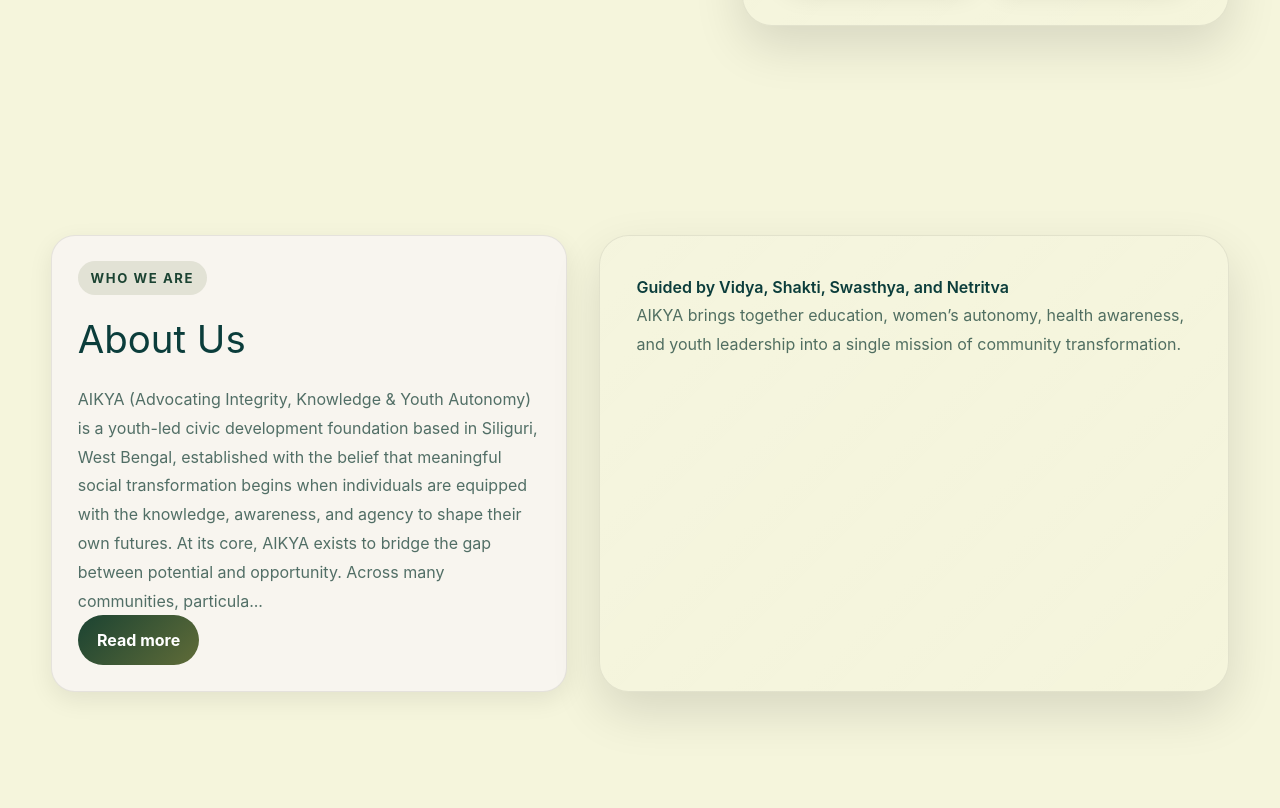
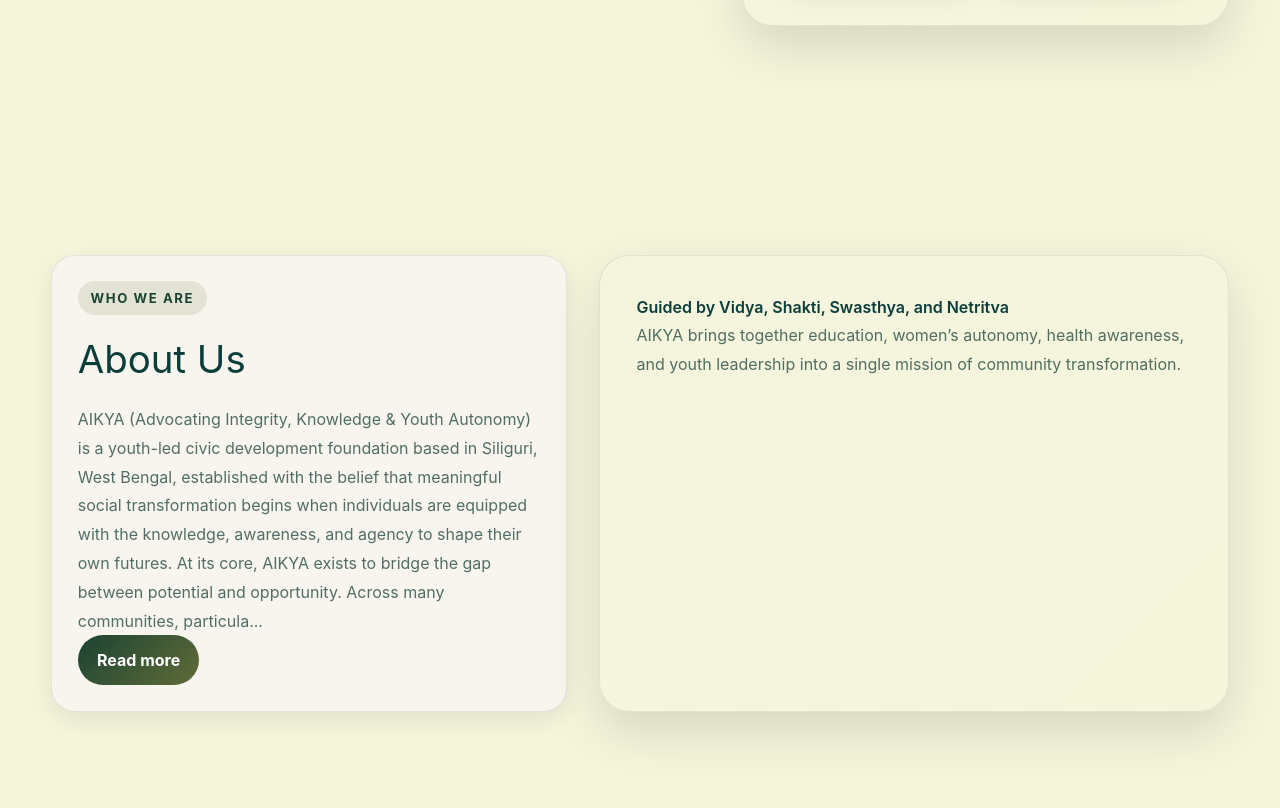
Before and after one commit to AIKYAFOUNDATION/CODE_AIKYA_FOUNDATION, a Next.js app in the folder aikya-website/: page / in a window 1280 px wide. Shown: the part 692-1500 px from the top of the page. Built offline with nearby package versions, Linux system fonts and the light colour scheme.

Commit message:
style: Increase gap between homepage sections to 1.5rem for better visual spacing

```diff
--- a/aikya-website/app/globals.css
+++ b/aikya-website/app/globals.css
@@ -67,7 +67,7 @@
   padding: clamp(3.75rem, 6vw, 5.25rem) 0;
 }
 .page-stack > section + section {
-  margin-top: 0.25rem;
+  margin-top: 1.5rem;
 }
 h1 {
   font-size: clamp(2.4rem, 5vw, 4.3rem);
```
